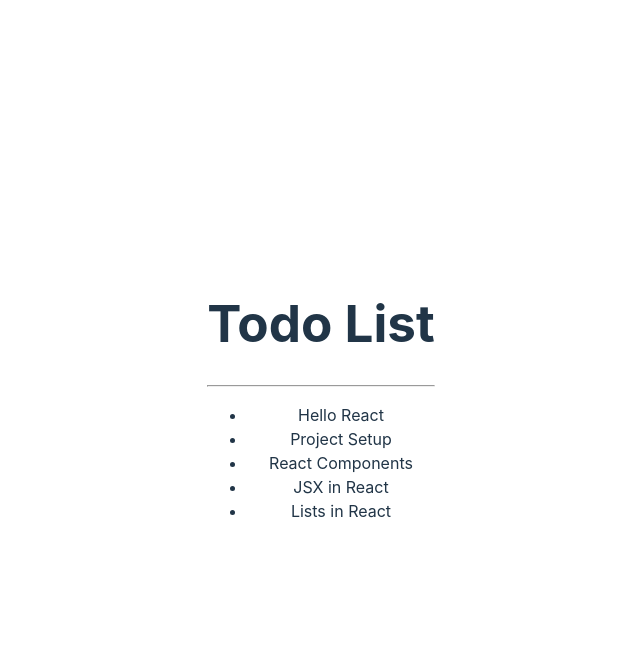
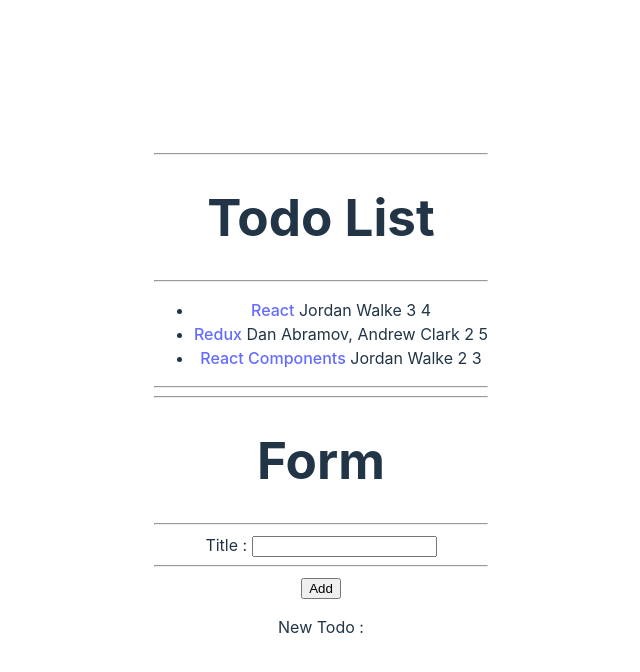
Before and after one commit to SonaliBedge/react-todo, a React (Vite) app: page / in a window 1280 px wide. Shown: the top 672 px of the page, without its empty margins (319-959 px from the left). Built offline with nearby package versions, Linux system fonts and the light colour scheme.

Commit message:
Props,State,And Handlers

```diff
--- /dev/null
+++ b/src/AddTodoForm.jsx
@@ -0,0 +1,29 @@
+function AddTodoForm(props) {
+    let todoTitle = "";
+
+    const handleAddTodo = (event) => {
+        event.preventDefault();
+        const todoTitle = event.target.title.value; // Access input value directly
+        // const todoTitle = event.currentTarget.elements.title.value;
+        props.onAddTodo(todoTitle);  //I have error in this line
+        console.log(todoTitle);
+      };
+
+    return (
+      <div>
+        <hr />
+        <h1>Form</h1>
+        <hr />
+        <form onSubmit={handleAddTodo}>
+          <span>
+            <label htmlFor="todoTitle">
+              Title : <input type="text" name="title" id="todoTitle" />
+            </label>
+          </span>
+          <hr />
+          <input type="submit" value="Add" />
+        </form>
+      </div>
+    );
+  }
+  export default AddTodoForm;
--- a/src/App.jsx
+++ b/src/App.jsx
@@ -1,42 +1,23 @@
-import * as React from 'react';
-import './App.css'
-
-const todoList = [
-  {
-    id : 1,
-    title : 'Hello React',
-  },
-  {
-    id : 2,
-    title : 'Project Setup',
-  },
-  {
-    id : 3,
-    title : 'React Components',
-  },
-  {
-    id : 4,
-    title : 'JSX in React',
-  },
-  {
-    id : 5,
-    title : 'Lists in React',
-  },
-];
+import * as React from "react";
+import TodoList from "./TodoList";
+import AddTodoForm from "./AddTodoForm";
+import "./App.css";
 
 function App() {
+  const [newTodo, setNewTodo] = React.useState("");
+  const handleAddTodo = (todo) => {
+    // console.log(todo.target.name);
+
+    setNewTodo(todo);
+  };
+
   return (
     <div>
-      <h1>Todo List</h1>
-
       <hr />
-      <ul>
-        {
-          todoList.map((item) => (
-             <li key={item.id}>{item.title}</li>
-          ))
-        }
-      </ul>
+      <TodoList />
+      <hr />
+      <AddTodoForm onAddTodo = {handleAddTodo} />
+      <p>New Todo : {newTodo}</p>
     </div>
   );
 }
--- /dev/null
+++ b/src/TodoList.jsx
@@ -0,0 +1,46 @@
+import * as React from "react";
+import TodoListItem  from "./TodoListItem";
+
+const todoList = [
+    {
+        id : 1,
+        title : 'React',
+        url: "https://reactjs.org/",
+        author: "Jordan Walke",
+        num_comments: 3,
+        points: 4,
+    },
+    {
+        id : 2,
+        title : 'Redux',
+        url: "https://redux.js.org/",
+        author: "Dan Abramov, Andrew Clark",
+        num_comments: 2,
+        points: 5,
+    },
+    {
+        id : 3,
+        title : 'React Components',
+        url: "https://reactjs.org/",
+        author: "Jordan Walke",
+        num_comments: 2,
+        points: 3,
+    },
+  ];
+
+function TodoList() {
+  return (
+    <div>
+        <h1>Todo List</h1>
+        <hr />
+        <ul>
+           {todoList.map((todo) =>
+            (
+                <TodoListItem key={todo.id} todo={todo} />
+            ))}
+        </ul>
+    </div>
+  );
+}
+
+export default TodoList;
--- /dev/null
+++ b/src/TodoListItem.jsx
@@ -0,0 +1,15 @@
+
+function TodoListItem(props){
+    const { todo } = props;
+    return (
+        <li>
+            <span>
+              <a href={todo.url}>{todo.title}</a>
+            </span>
+            <span> {todo.author}</span>
+            <span> {todo.num_comments}</span>
+            <span> {todo.points}</span>
+        </li>
+);
+}
+export default TodoListItem;
```
